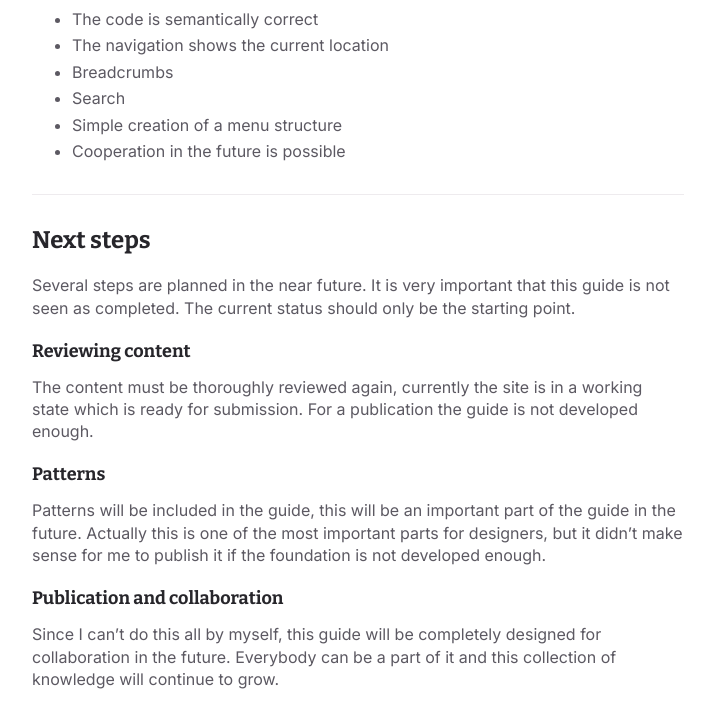
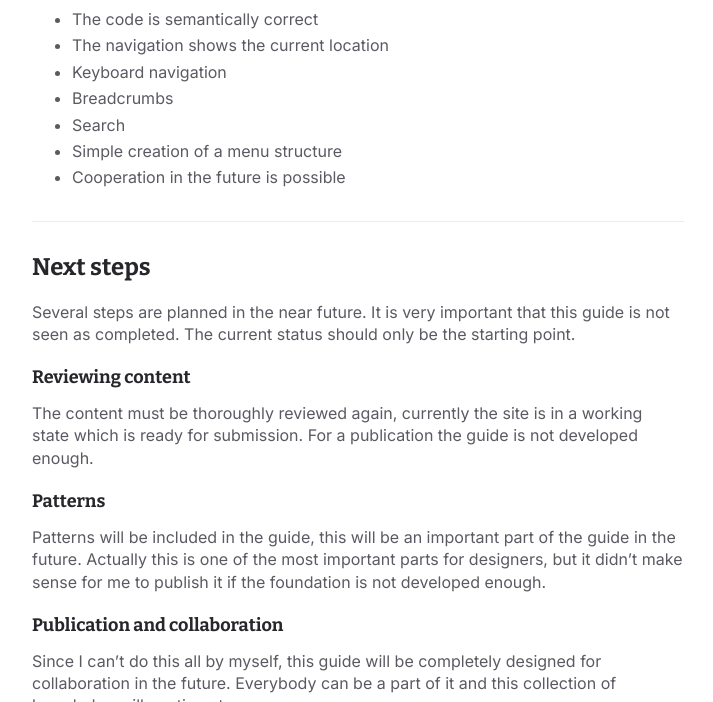
Before and after one commit to NMA93/Accessibility-Designer-Guide, a Jekyll site: the page built from documentation.md, in a window 1280 px wide and 900 px high, scrolled down 5354 px, cut to the strip 198-900 px from the top of the window. Shown: the whole strip, without its empty margins (282-995 px from the left). Built offline with Jekyll 4.4.1, drawn with Linux system fonts in a browser that asks for light colours; our own code applies the rules of GitHub Pages for plain Markdown files.

Commit message:
keyboard

```diff
--- a/documentation.md
+++ b/documentation.md
@@ -84,6 +84,7 @@ Just the docs met all the criteria I needed for this task [Just the docs – git
 
 - The code is semantically correct
 - The navigation shows the current location
+- Keyboard navigation
 - Breadcrumbs
 - Search
 - Simple creation of a menu structure
```
